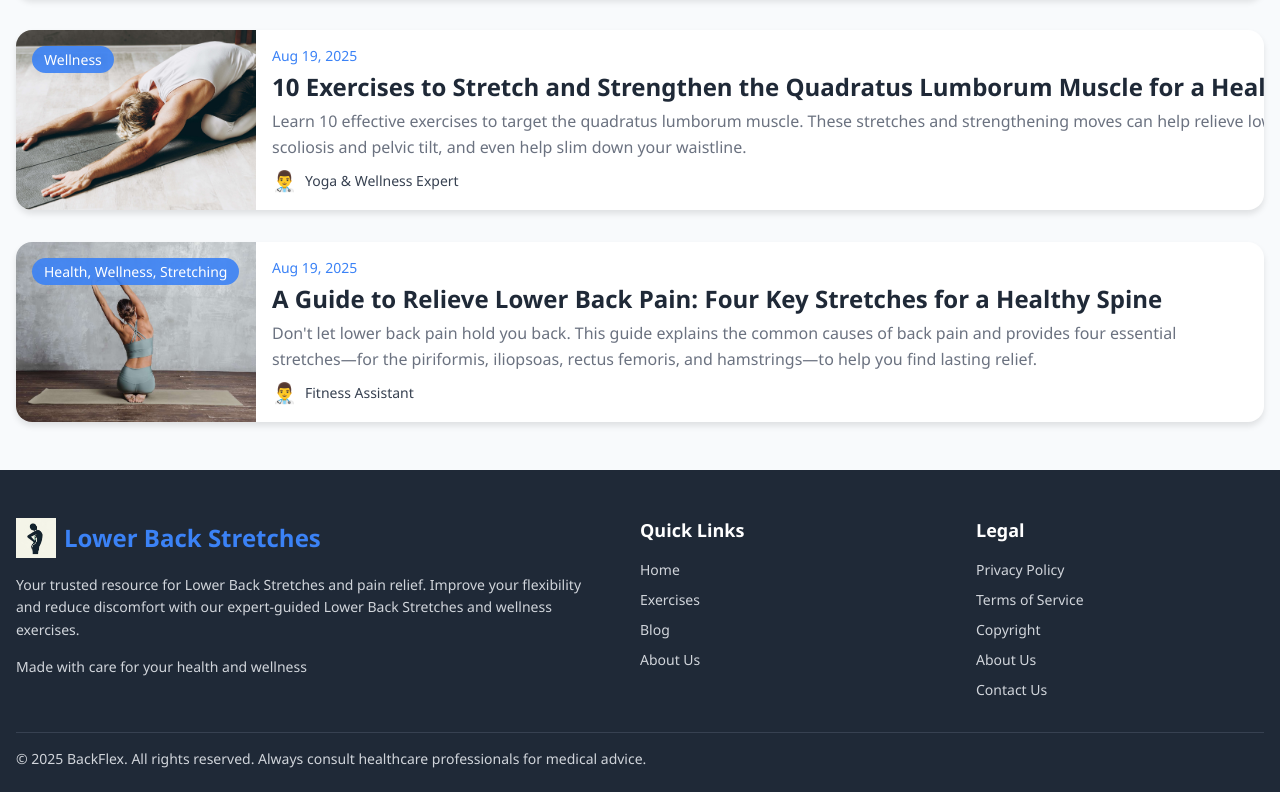
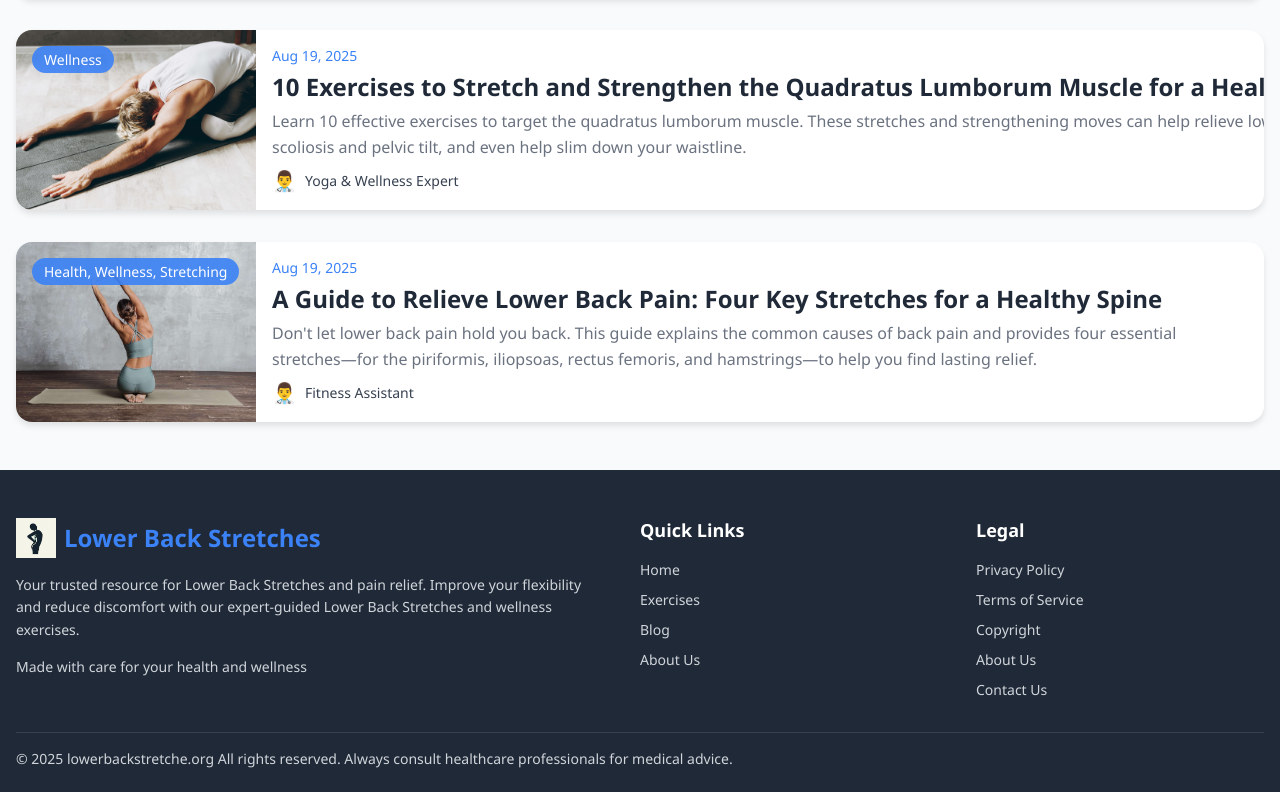
Before and after one commit to wanghuan072/Lower-Back-Stretches, a Vue app: page /blog in a window 1280 px wide. Shown: the part 468-1260 px from the top of the page. Built offline with nearby package versions, Linux system fonts and the light colour scheme.

Commit message:
更新底部

```diff
--- a/src/components/Footer.vue
+++ b/src/components/Footer.vue
@@ -52,8 +52,8 @@
       <!-- 下部分：版权和联系信息 -->
       <div class="footer-bottom">
         <p class="footer-copyright">
-          © 2025 BackFlex. All rights reserved. Always consult healthcare professionals for medical
-          advice.
+          © 2025 lowerbackstretche.org All rights reserved. Always consult healthcare professionals
+          for medical advice.
         </p>
       </div>
     </div>
```
